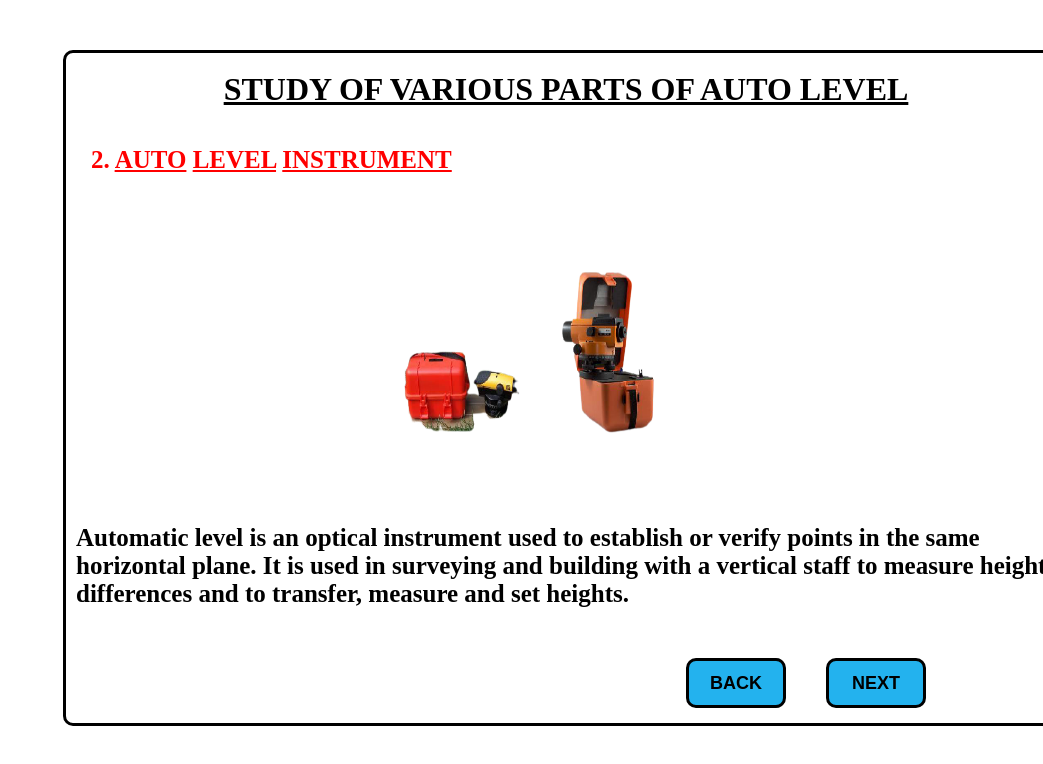
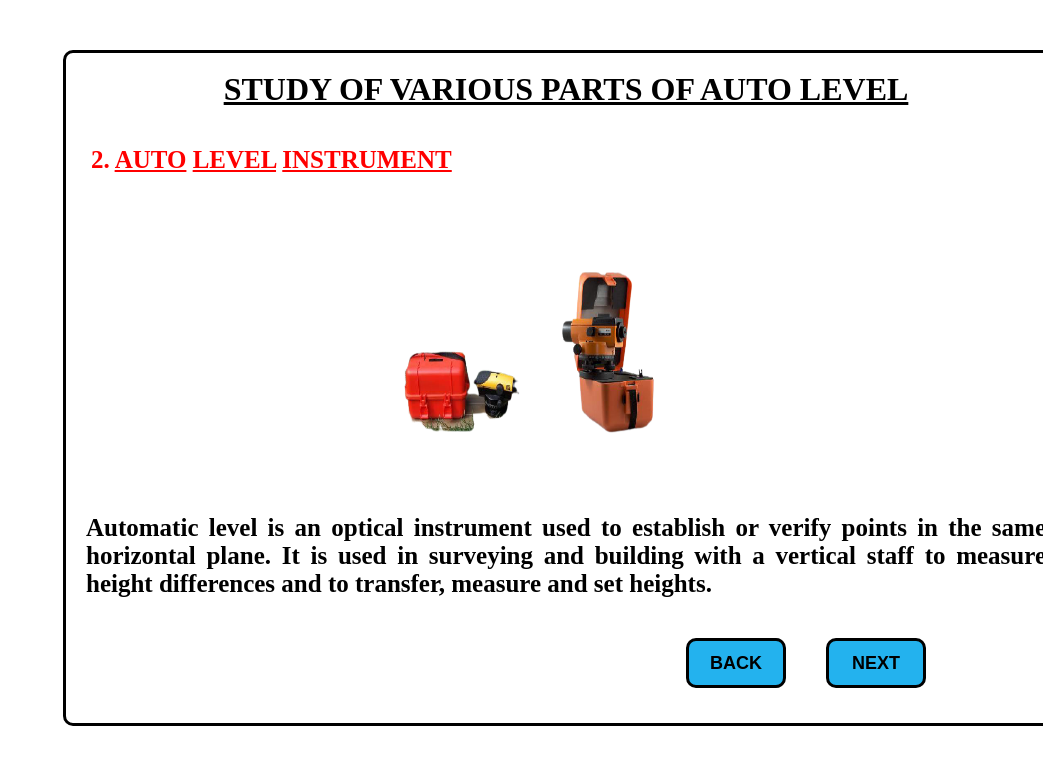
Before and after one commit to virtual-labs/exp-auto-level-iitr, a plain HTML site: page experiment/simulation/2.html in a window 1280 px wide. Shown: the top 764 px of the page, without its empty margins (237-1280 px from the left). Drawn offline with Linux system fonts and the light colour scheme.

Commit message:
Update 2.html

```diff
--- a/experiment/simulation/2.html
+++ b/experiment/simulation/2.html
@@ -8,7 +8,7 @@
     <h1> <u><center>Study of various parts of Auto Level</center></u></h1><br>
   <h2 id="geogps_head">2. <u>Auto</u> <u>Level</u> <u>Instrument</u></h2>
   <img id="autolevel_img" src="images\auto_level.PNG"  style="height:280px;width:300px;"><br>
-      <p id="auto-para" style="padding:10px;margin-top: 60px;font-size: 25px;color: black;font-weight: bold;">
+      <p id="auto-para" style="padding-left:20px;padding-right:20px;margin-top: 60px;font-size: 25px;color: black;font-weight:bold;text-align:justify;">
       Automatic level is an optical instrument used to establish or verify points in the same horizontal plane. It is used in surveying and building with a vertical staff to measure height differences and to transfer, measure and set heights.</p>
     <a href="index.html"><button id="back_geogps">BACK</button></a>
     <a href="3.html"><button id="next_geogps">NEXT</button></a>
```
